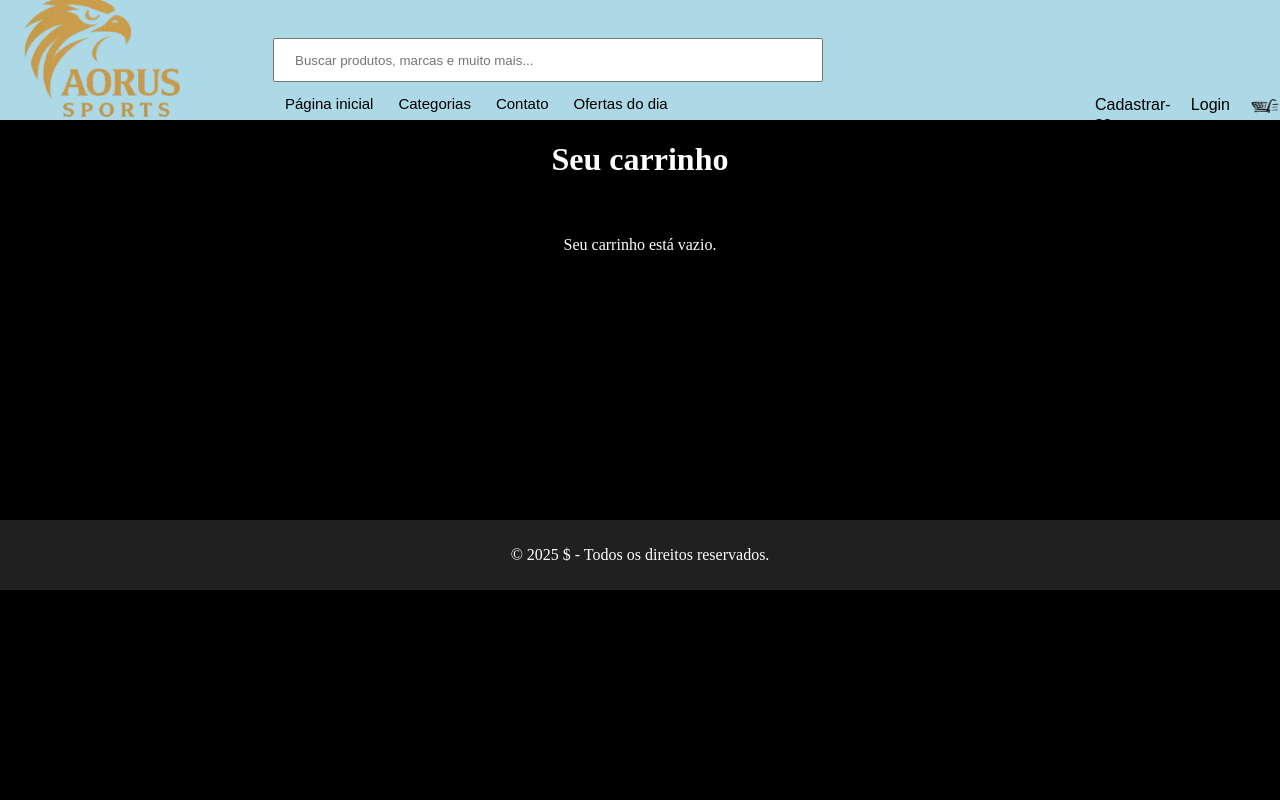
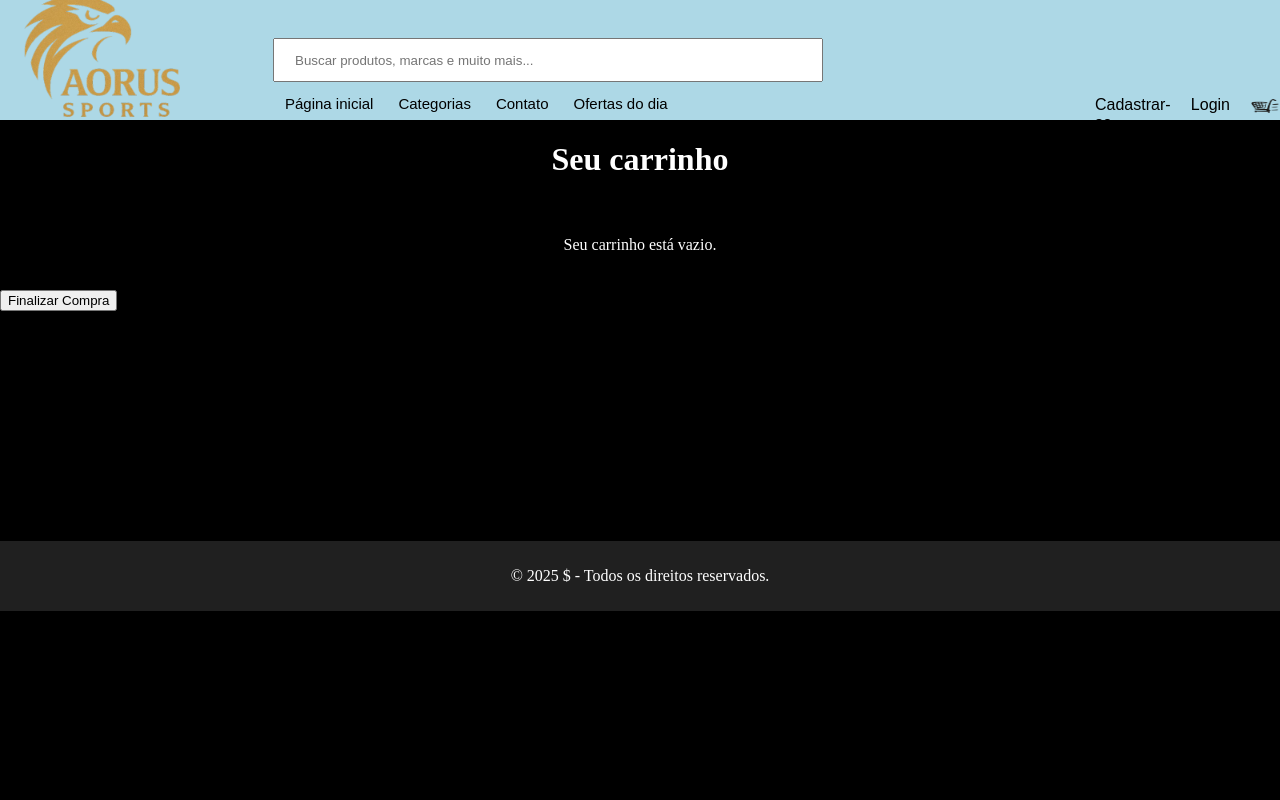
Before and after one commit to JoseEzequiel7/projetoPSI, a Flask app: page /carrinho in a window 1280 px wide. Run offline with Flask 3, Linux system fonts and the light colour scheme.

Commit message:
Update carrinho.html

```diff
--- a/templates/carrinho.html
+++ b/templates/carrinho.html
@@ -56,11 +56,18 @@
                 <div class="cart-card">
                     <img src="{{ item.image }}" alt="{{ item.description }}">
                     <p>{{ item.description }}</p>
-                </div>
+                    <p>{{ item.price }}</p> </div>
                 {% endfor %}
+
             {% else %}
                 <p style="color: white;">Seu carrinho está vazio.</p>
             {% endif %}
+        </div>
+
+        <div class="checkout-section">
+            <form action="{{ url_for('checkout') }}" method="post">
+                <button type="submit" class="checkout-button">Finalizar Compra</button>
+            </form>
         </div>
 
         <footer>
```
